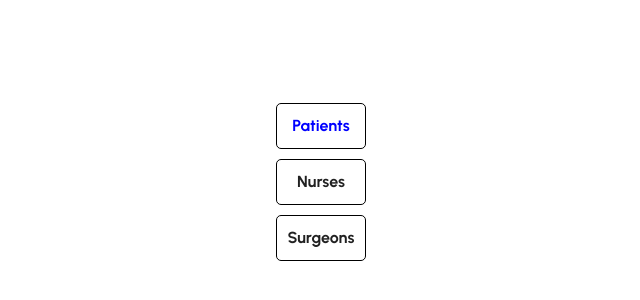
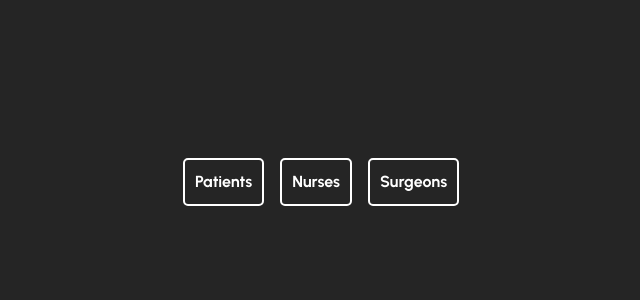
Before and after one commit to maxkratz/HealthPlanify, a React (Vite) app in the folder frontend/: page /FirstElection in a window 1280 px wide. Shown: the part 218-518 px from the top of the page, without its empty margins (319-959 px from the left). Built offline with nearby package versions, Linux system fonts and the light colour scheme.

Commit message:
Cambios estilos

```diff
--- a/frontend/src/App.css
+++ b/frontend/src/App.css
@@ -2,13 +2,3 @@
     margin: 0 auto;
     text-align: center;
 }
-
-nav a {
-    color: blue;
-    text-decoration: none;
-    padding: 5px;
-}
-
-nav a:hover {
-    color: red;
-}
--- a/frontend/src/components/Day/Day.module.scss
+++ b/frontend/src/components/Day/Day.module.scss
@@ -1,5 +1,4 @@
 .container {
-    border: 1px solid rgb(0, 9, 63);
-    padding: 10px;
-    margin: 10px;
+    border: 2px solid rgb(255, 255, 255);
+    padding: 20px;
 }
--- a/frontend/src/components/First/First.module.scss
+++ b/frontend/src/components/First/First.module.scss
@@ -1,6 +1,5 @@
 .container {
-    border: 1px solid black;
+    border: 2px solid rgb(255, 255, 255);
     padding: 10px;
-    margin: 10px;
     border-radius: 5px;
 }
--- a/frontend/src/components/InputFiles/InputFiles.module.scss
+++ b/frontend/src/components/InputFiles/InputFiles.module.scss
@@ -1,3 +1,3 @@
-.miau {
-    color: red;
+.input {
+    text-decoration: underline;
 }
--- a/frontend/src/components/InputFiles/InputFiles.tsx
+++ b/frontend/src/components/InputFiles/InputFiles.tsx
@@ -47,18 +47,18 @@ export const InputFiles: React.FC = () => {
     return (
         <div>
             <div>
-                <label>Archivo de entrada: </label>
+                <label>Input File: </label>
                 <input
-                    className={Style.miau}
+                    className={Style.input}
                     type="file"
                     accept=".json"
                     onChange={(e) => handleFileUpload(e, 'input')}
                 />
             </div>
             <div>
-                <label>Archivo de salida: </label>
+                <label>Solution File: </label>
                 <input
-                    className={Style.miau}
+                    className={Style.input}
                     type="file"
                     accept=".json"
                     onChange={(e) => handleFileUpload(e, 'output')}
--- a/frontend/src/index.css
+++ b/frontend/src/index.css
@@ -6,8 +6,8 @@
     font-weight: 700;
 
     color-scheme: light dark;
-    color: rgba(0, 0, 0, 0.87);
-    background-color: #ffffff;
+    color: rgb(255, 255, 255);
+    background-color: #252525;
 
     font-synthesis: none;
     text-rendering: optimizeLegibility;
--- a/frontend/src/views/FirstElection/FirstElection.module.scss
+++ /dev/null
@@ -1,6 +0,0 @@
-.container {
-    border: 1px solid black;
-    padding: 10px;
-    margin: 10px;
-    border-radius: 5px;
-}
--- a/frontend/src/views/FirstElection/FirstElection.tsx
+++ b/frontend/src/views/FirstElection/FirstElection.tsx
@@ -7,7 +7,7 @@ import { First } from '../../components/First/First';
 export const FirstElection: React.FC = () => {
 
     return (
-        <div>
+        <div className="flex flex-row gap-4">
             <First>
                 <nav>
                     <Link to="/FirstElection/Patients">Patients</Link>
--- a/frontend/src/views/FirstElection/index.ts
+++ b/frontend/src/views/FirstElection/index.ts
@@ -1 +1 @@
-export { First } from './FirstElection'
+export { FirstElection } from './FirstElection'
--- a/frontend/src/views/Home/Home.tsx
+++ b/frontend/src/views/Home/Home.tsx
@@ -7,7 +7,7 @@ export const Home: React.FC = () => {
 
     return (
         <div>
-            <h1>Welcome</h1>
+            <h1>Welcome!</h1>
             <InputFiles></InputFiles>
         </div>
     );
--- a/frontend/src/views/Patients/Patients.module.scss
+++ /dev/null
@@ -1,6 +0,0 @@
-.container {
-    border: 1px solid black;
-    padding: 10px;
-    margin: 10px;
-    border-radius: 5px;
-}
--- a/frontend/src/views/Patients/Patients.tsx
+++ b/frontend/src/views/Patients/Patients.tsx
@@ -9,7 +9,7 @@ export const Patients: React.FC = () => {
   const days = data.inputData?.days || 0;
 
   return (
-    <div>
+    <div className="flex flex-row">
       {Array.from({ length: days }, (_, index) => (
         <Day key={index} dayNumber={index} />
       ))}
```
